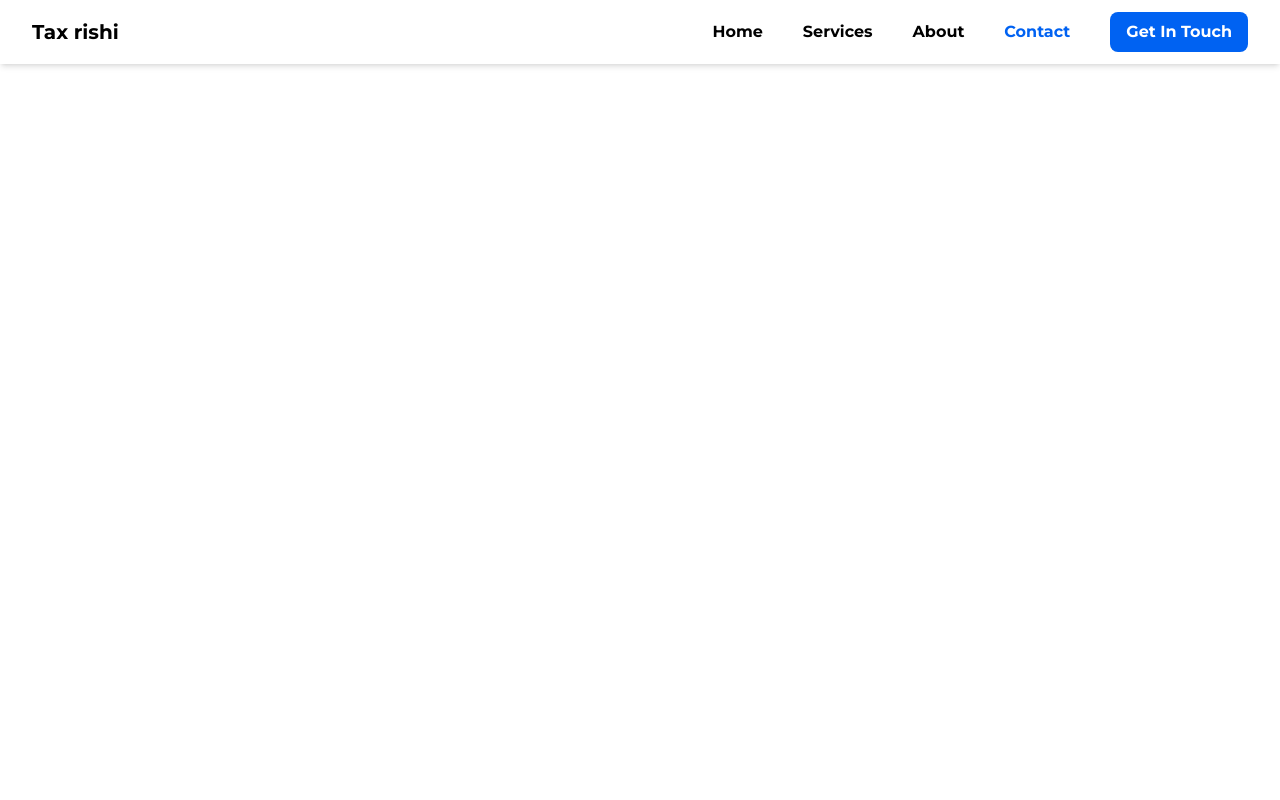
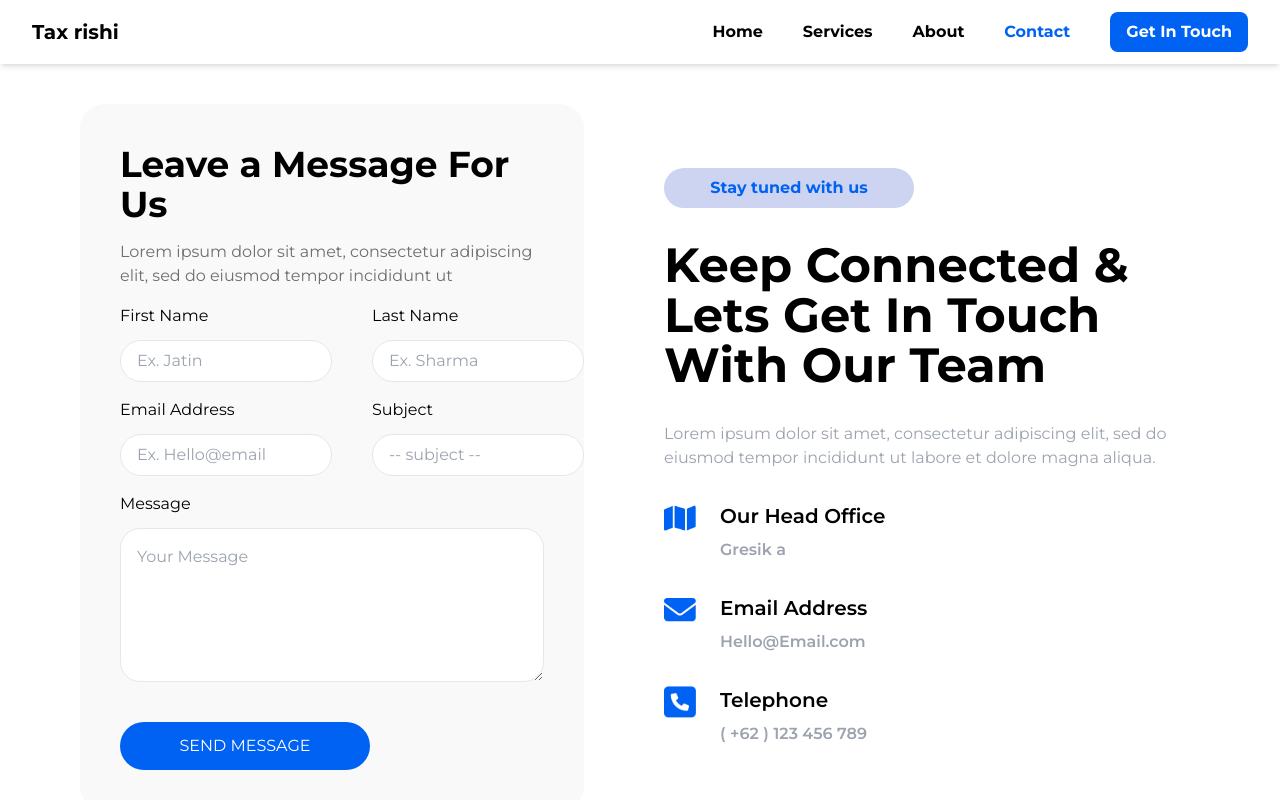
Before and after one commit to CsDeveloperLead/Tax_rishi, a React (Vite) app: page /contact in a window 1280 px wide. Shown: the top 800 px of the page. Built offline with nearby package versions, Linux system fonts and the light colour scheme.

Commit message:
Contact page done and amde resposnive ....Design Wise Frontend Done

```diff
--- a/src/App.jsx
+++ b/src/App.jsx
@@ -4,7 +4,7 @@ import Footer from './components/Footer';
 import Home from './pages/Home';
 import Services from './pages/Services';
 import About from './pages/About';
-// import Contact from './pages/Contact';
+import Contact from './pages/Contact';
 
 const App = () => {
   return (
@@ -18,7 +18,7 @@ const App = () => {
           <Route path="/" element={<Home />} />
           <Route path="/services" element={<Services />} />
           <Route path="/about" element={<About />} />
-          {/* <Route path="/contact" element={<Contact />} /> */}
+          <Route path="/contact" element={<Contact />} />
         </Routes>
       </div>
 
--- a/src/pages/Contact.jsx
+++ b/src/pages/Contact.jsx
@@ -1,113 +1,113 @@
-// import con1 from "../assets/con1.png";
-// import con2 from "../assets/con2.png";
-// import con3 from "../assets/con3.png";
+import con1 from "../assets/con1.png";
+import con2 from "../assets/con2.png";
+import con3 from "../assets/con3.png";
 
-// const Contact = () => {
-//   return (
-//     <>
-//     <div className="px-4 md:px-20 flex flex-col md:flex-row items-center gap-20 my-10 md:my-10 font-montserrat">
-//       <div className="w-full md:w-[45%] flex flex-col gap-4 bg-[#f9f9f9] rounded-3xl p-4 md:p-10">
-//         <h1 className="text-2xl md:text-4xl font-bold">Leave a Message For Us</h1>
-//         <p className="text-[#6e6e6e] text-sm md:text-base">
-//           Lorem ipsum dolor sit amet, consectetur adipiscing elit, sed do
-//           eiusmod tempor incididunt ut
-//         </p>
-//         <form>
-//           <div className="flex flex-col gap-4">
-//             <div className="flex flex-col md:flex-row gap-4 md:gap-10 justify-between">
-//               <div className="w-full md:w-1/2 flex flex-col gap-1 md:gap-3">
-//               <label className="">First Name</label>
-//               <input
-//                 type="text"
-//                 placeholder="Ex. Jatin"
-//                 className="border p-2 pl-4 rounded-3xl"
-//               />
-//               </div>
-//               <div className="w-full md:w-1/2 flex flex-col gap-1 md:gap-3">
-//                 <label >Last Name</label>
-//               <input
-//                 type="text"
-//                 placeholder="Ex. Sharma"
-//                 className="border p-2 pl-4 rounded-3xl"
-//               />
-//               </div>
-//             </div>
-//             <div className="flex flex-col md:flex-row gap-4 md:gap-10 justify-between">
-//               <div className="w-full md:w-1/2 flex flex-col gap-1 md:gap-3">
-//                 <label>Email Address</label>
-//               <input
-//                 type="email"
-//                 placeholder="Ex. Hello@email"
-//                 className="border p-2 pl-4 rounded-3xl"
-//               />
-//               </div>
-//               <div className="w-full md:w-1/2 flex flex-col gap-1 md:gap-3">
-//                 <label >Subject</label>
-//               <input
-//                 type="text"
-//                 placeholder="-- subject --"
-//                 className="border p-2 pl-4 rounded-3xl"
-//               />
-//               </div>
-//             </div>
-//             <div className="flex flex-col gap-1 md:gap-3">
-//               <label >Message</label>
-//             <textarea
-//               name=""
-//               id=""
-//               cols="30"
-//               rows="5"
-//               placeholder="Your Message"
-//               className="border p-4 rounded-[20px]"
-//             ></textarea>
-//             </div>
-//             <button
-//               type="submit"
-//               className="bg-main uppercase text-white py-3 rounded-3xl w-full md:w-[250px] mt-6"
-//             >
-//               Send message
-//             </button>
-//           </div>
-//         </form>
-//       </div>
-//       <div className="w-full md:w-[50%] flex flex-col items-center md:items-start gap-8">
-//         <div className="bg-[#cdd4f1] text-main font-bold flex justify-center items-center py-2 w-[250px] rounded-3xl">Stay tuned with us</div>
-//         <h1 className="text-2xl md:text-5xl text-center md:text-start font-bold md:leading-[50px]">Keep Connected & Lets Get In Touch With Our Team</h1>
-//         <p className="text-gray-400 text-center md:text-start">Lorem ipsum dolor sit amet, consectetur adipiscing elit, sed do eiusmod tempor incididunt ut labore et dolore magna aliqua.</p>
-//         <div className="flex flex-col items-center md:items-start md:flex-row gap-6">
-//             <span>
-//                 <img src={con1} alt="" className="w-8 h-8 object-contain"/>
-//             </span>
-//             <span className="flex flex-col items-center md:items-start gap-2 font-semibold">
-//                 <p className="text-base md:text-xl ">Our Head Office</p>
-//                 <p className="text-gray-400 text-base text-center md:text-start ">Gresik a</p>
-//             </span>
-//         </div>
-//         <div className="flex flex-col items-center md:items-start md:flex-row gap-6">
-//             <span>
-//                 <img src={con2} alt="" className="w-8 h-8 object-contain"/>
-//             </span>
-//             <span className="flex flex-col items-center md:items-start gap-2 font-semibold">
-//                 <p className="text-base md:text-xl ">Email Address</p>
-//                 <p className="text-gray-400 text-base text-center md:text-start ">Hello@Email.com</p>
-//             </span>
-//         </div>
-//         <div className="flex flex-col items-center md:items-start md:flex-row gap-6">
-//             <span>
-//                 <img src={con3} alt="" className="w-8 h-8 object-contain"/>
-//             </span>
-//             <span className="flex flex-col items-center md:items-start gap-2 font-semibold">
-//                 <p className="text-base md:text-xl ">Telephone</p>
-//                 <p className="text-gray-400 text-base text-center md:text-start ">( +62 ) 123 456 789</p>
-//             </span>
-//         </div>
-//       </div>
-//     </div>
-//     <div className="px-4 md:px-20 mb-10">
-//       <div className="px-20 bg-[#c4c4c4] rounded-3xl  w-full h-[250px]"></div>
-//     </div>
-//     </>
-//   );
-// };
+const Contact = () => {
+  return (
+    <>
+    <div className="px-4 md:px-20 flex flex-col md:flex-row items-center gap-20 my-10 md:my-10 font-montserrat">
+      <div className="w-full md:w-[45%] flex flex-col gap-4 bg-[#f9f9f9] rounded-3xl p-4 md:p-10">
+        <h1 className="text-2xl md:text-4xl font-bold">Leave a Message For Us</h1>
+        <p className="text-[#6e6e6e] text-sm md:text-base">
+          Lorem ipsum dolor sit amet, consectetur adipiscing elit, sed do
+          eiusmod tempor incididunt ut
+        </p>
+        <form>
+          <div className="flex flex-col gap-4">
+            <div className="flex flex-col md:flex-row gap-4 md:gap-10 justify-between">
+              <div className="w-full md:w-1/2 flex flex-col gap-1 md:gap-3">
+              <label className="">First Name</label>
+              <input
+                type="text"
+                placeholder="Ex. Jatin"
+                className="border p-2 pl-4 rounded-3xl"
+              />
+              </div>
+              <div className="w-full md:w-1/2 flex flex-col gap-1 md:gap-3">
+                <label >Last Name</label>
+              <input
+                type="text"
+                placeholder="Ex. Sharma"
+                className="border p-2 pl-4 rounded-3xl"
+              />
+              </div>
+            </div>
+            <div className="flex flex-col md:flex-row gap-4 md:gap-10 justify-between">
+              <div className="w-full md:w-1/2 flex flex-col gap-1 md:gap-3">
+                <label>Email Address</label>
+              <input
+                type="email"
+                placeholder="Ex. Hello@email"
+                className="border p-2 pl-4 rounded-3xl"
+              />
+              </div>
+              <div className="w-full md:w-1/2 flex flex-col gap-1 md:gap-3">
+                <label >Subject</label>
+              <input
+                type="text"
+                placeholder="-- subject --"
+                className="border p-2 pl-4 rounded-3xl"
+              />
+              </div>
+            </div>
+            <div className="flex flex-col gap-1 md:gap-3">
+              <label >Message</label>
+            <textarea
+              name=""
+              id=""
+              cols="30"
+              rows="5"
+              placeholder="Your Message"
+              className="border p-4 rounded-[20px]"
+            ></textarea>
+            </div>
+            <button
+              type="submit"
+              className="bg-main uppercase text-white py-3 rounded-3xl w-full md:w-[250px] mt-6"
+            >
+              Send message
+            </button>
+          </div>
+        </form>
+      </div>
+      <div className="w-full md:w-[50%] flex flex-col items-center md:items-start gap-8">
+        <div className="bg-[#cdd4f1] text-main font-bold flex justify-center items-center py-2 w-[250px] rounded-3xl">Stay tuned with us</div>
+        <h1 className="text-2xl md:text-5xl text-center md:text-start font-bold md:leading-[50px]">Keep Connected & Lets Get In Touch With Our Team</h1>
+        <p className="text-gray-400 text-center md:text-start">Lorem ipsum dolor sit amet, consectetur adipiscing elit, sed do eiusmod tempor incididunt ut labore et dolore magna aliqua.</p>
+        <div className="flex flex-col items-center md:items-start md:flex-row gap-6">
+            <span>
+                <img src={con1} alt="" className="w-8 h-8 object-contain"/>
+            </span>
+            <span className="flex flex-col items-center md:items-start gap-2 font-semibold">
+                <p className="text-base md:text-xl ">Our Head Office</p>
+                <p className="text-gray-400 text-base text-center md:text-start ">Gresik a</p>
+            </span>
+        </div>
+        <div className="flex flex-col items-center md:items-start md:flex-row gap-6">
+            <span>
+                <img src={con2} alt="" className="w-8 h-8 object-contain"/>
+            </span>
+            <span className="flex flex-col items-center md:items-start gap-2 font-semibold">
+                <p className="text-base md:text-xl ">Email Address</p>
+                <p className="text-gray-400 text-base text-center md:text-start ">Hello@Email.com</p>
+            </span>
+        </div>
+        <div className="flex flex-col items-center md:items-start md:flex-row gap-6">
+            <span>
+                <img src={con3} alt="" className="w-8 h-8 object-contain"/>
+            </span>
+            <span className="flex flex-col items-center md:items-start gap-2 font-semibold">
+                <p className="text-base md:text-xl ">Telephone</p>
+                <p className="text-gray-400 text-base text-center md:text-start ">( +62 ) 123 456 789</p>
+            </span>
+        </div>
+      </div>
+    </div>
+    <div className="px-4 md:px-20 mb-10">
+      <div className="px-20 bg-[#c4c4c4] rounded-3xl  w-full h-[250px]"></div>
+    </div>
+    </>
+  );
+};
 
-// export default Contact;
+export default Contact;
```
